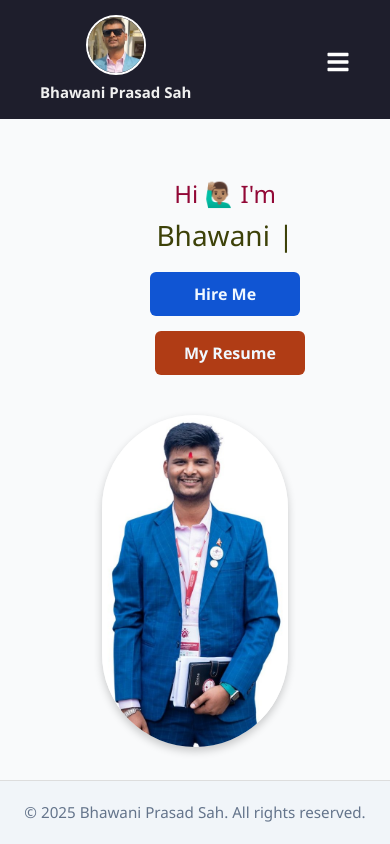
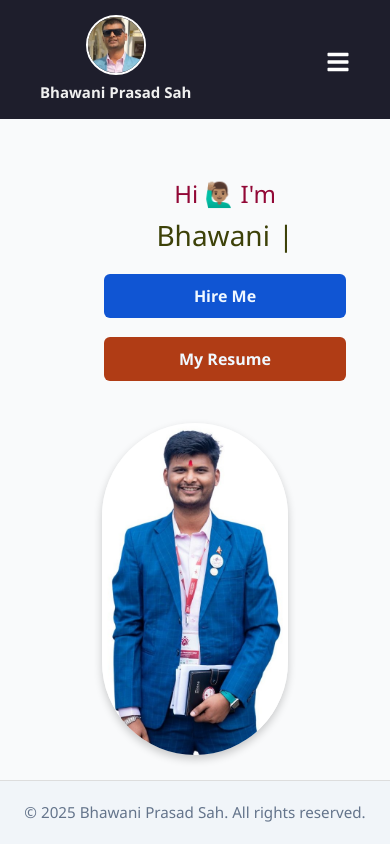
Before and after one commit to BS55Script/portfolio, a React (Create React App) app: page / in a window 390 px wide. Built offline with nearby package versions, Linux system fonts and the light colour scheme.

Commit message:
lets check

```diff
--- a/src/pages/Home/Home.css
+++ b/src/pages/Home/Home.css
@@ -205,11 +205,9 @@
     .home-content h1 {
       font-size: 28px;
     }
-
-
   }
 
-  @media (max-width: px) {
+  @media (max-width: 600px) {
     .about-text p {
       font-size: 16px;
     }
@@ -217,12 +215,16 @@
     .hire-me-grid {
       gap: 20px;
     }
+     .home-buttons {
+    flex-direction: column;
+    align-items: center;
+  }
 
     .home-buttons .btn-hire,
     .home-buttons .btn-Cv {
-      width: 100%;
+      width: 80%;
+      max-width: 300px;
       margin: 2px;
-      margin-right: 45px;
       align-items: center;
 
     }
--- a/src/pages/Projects/Projects.js
+++ b/src/pages/Projects/Projects.js
@@ -105,7 +105,7 @@ const Projects = () => {
   return (
     <>
       <div className="projects-container">
-        <h1 className="projects-title">Projects</h1>
+        <h1 className="projects-title">PROJECTS COLLECTIONS</h1>
         {currentProjects.map((project, index) => {
           const globalIndex = indexOfFirstProject + index;
           const isExpanded = expanded[globalIndex];
```
